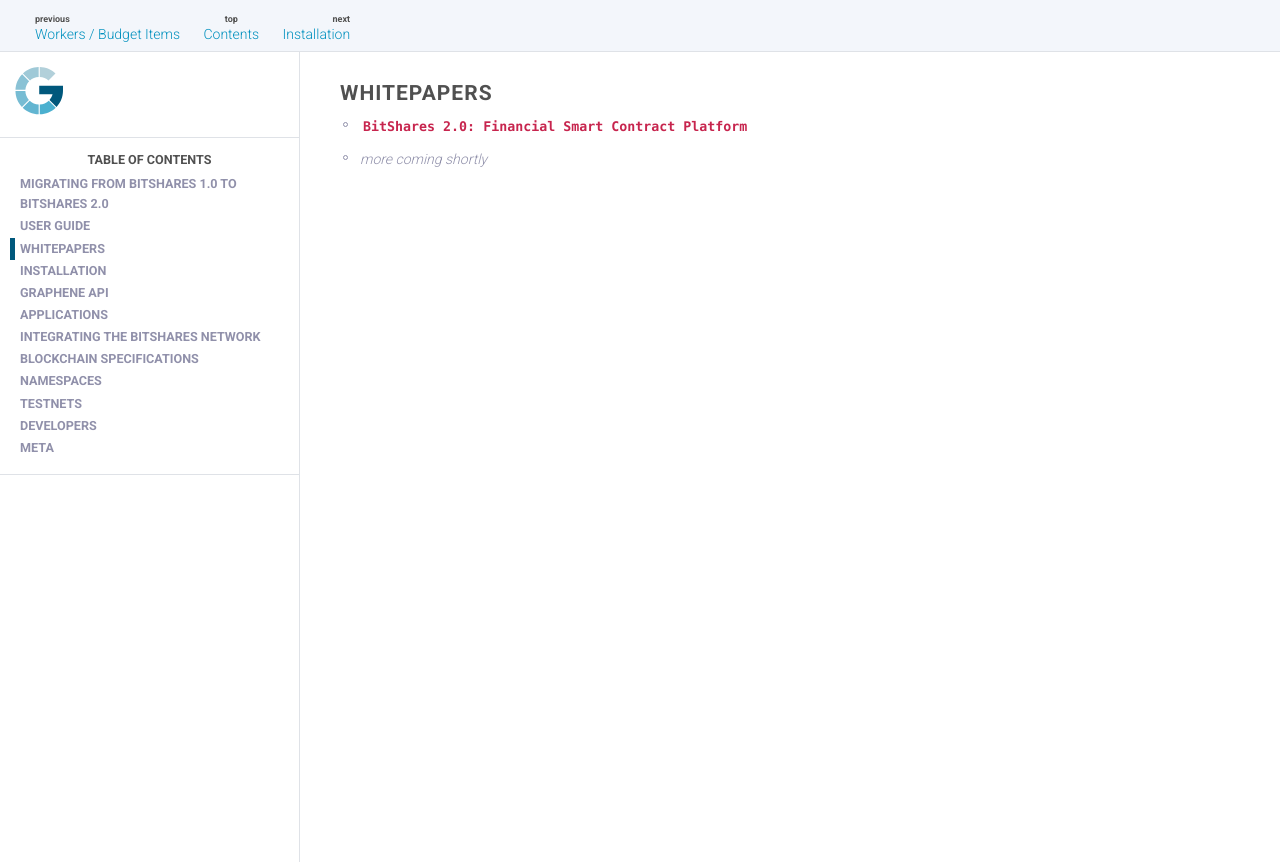
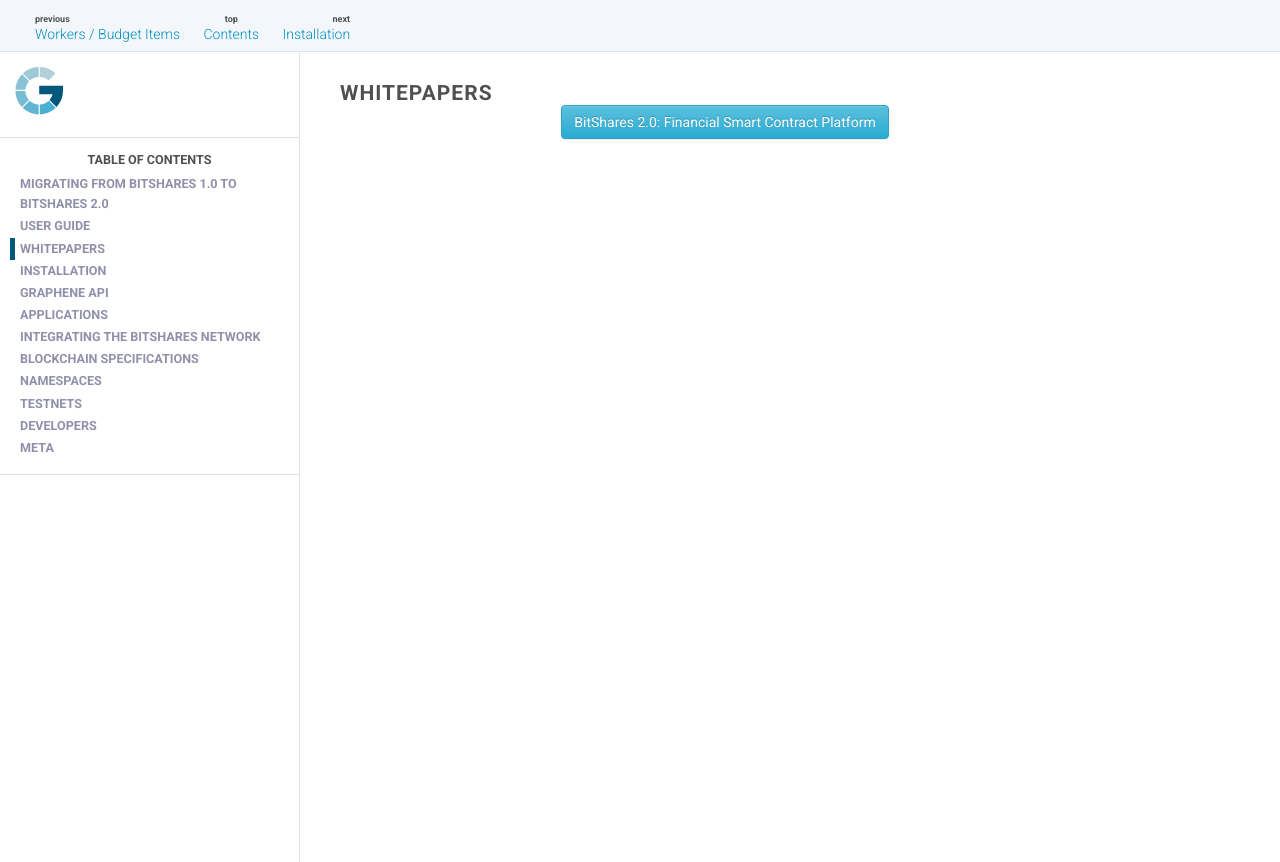
Before and after one commit to bitshares/docs.bitshares.org, a Sphinx documentation site: the page built from source/papers/index.rst, in a window 1280 px wide. Shown: the part 100-962 px from the top of the page. Built offline with Sphinx 7.4.7, drawn with Linux system fonts in a browser that asks for light colours; the version number could not be read and is left out.

Commit message:
GA Tracking for whitepaper

```diff
--- a/source/index.rst
+++ b/source/index.rst
@@ -21,7 +21,9 @@
 .. raw:: html
 
    <center>
-    <a href="_downloads/bitshares-financial-platform.pdf" type="button" class="btn btn-info">BitShares 2.0: Financial Smart Contract Platform</a>
+    <a href="_downloads/bitshares-financial-platform.pdf" type="button" class="btn btn-info" onclick="ga('set', 'nonInteraction', false);ga('send', 'event', { eventCategory: 'download', eventAction: 'click', eventLabel: 'BitShares 2.0: Financial Smart Contract Platform'});">
+     BitShares 2.0: Financial Smart Contract Platform
+    </a>
    </center>
 
 User Guide
--- a/source/papers/index.rst
+++ b/source/papers/index.rst
@@ -2,5 +2,20 @@
 Whitepapers
 ***************
 
+.. raw:: html
+
+   <center>
+    <a href="_downloads/bitshares-financial-platform.pdf" type="button" class="btn btn-info" onclick="ga('set', 'nonInteraction', false);ga('send', 'event', { eventCategory: 'download', eventAction: 'click', eventLabel: 'BitShares 2.0: Financial Smart Contract Platform'});">
+     BitShares 2.0: Financial Smart Contract Platform
+    </a>
+   </center>
+
+.. raw:: html
+
+   <!--
+
 * :download:`BitShares 2.0: Financial Smart Contract Platform <bitshares-financial-platform.pdf>`
-* *more coming shortly*
+
+.. raw:: html
+
+   //-->
```
